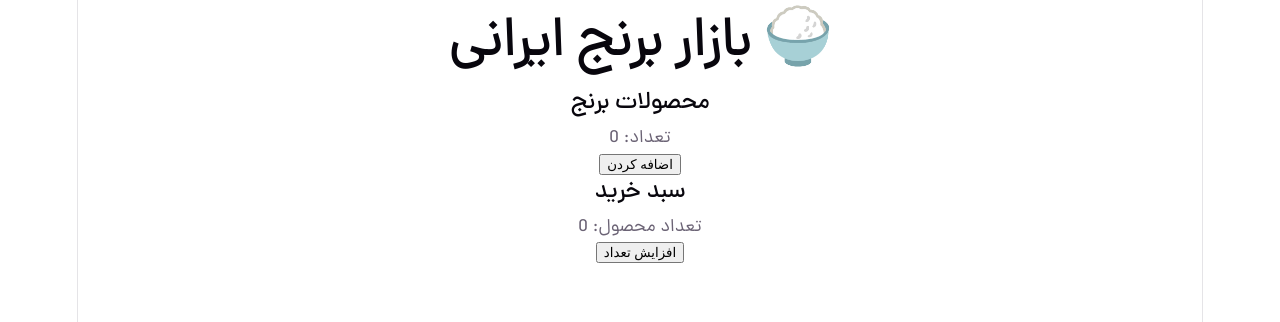
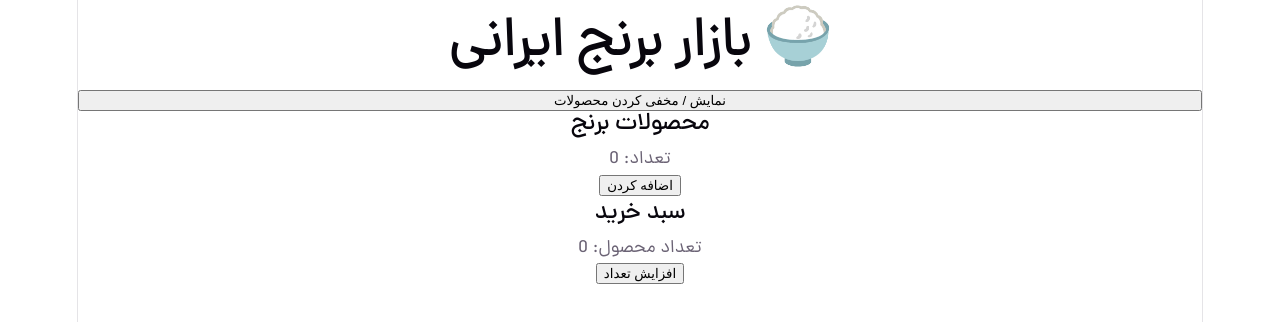
Before and after one commit to kalagermousavi/rice-market, a React (Vite) app: page / in a window 1280 px wide. Shown: the top 322 px of the page. Built offline with nearby package versions, Linux system fonts and the light colour scheme.

Commit message:
feat: practice component mount and unmount

```diff
--- a/src/App.jsx
+++ b/src/App.jsx
@@ -1,12 +1,18 @@
+import { useState } from "react";
 import Cart from "./components/Cart";
 import Header from "./components/Header";
 import ProductList from "./components/ProductList";
 
 function App() {
+  const [showProducts, setShowProducts] = useState(true);
+
   return (
     <>
       <Header />
-      <ProductList />
+      <button onClick={() => setShowProducts(!showProducts)}>
+        نمایش / مخفی کردن محصولات
+      </button>
+      {showProducts && <ProductList />}
       <Cart />
     </>
   );
--- a/src/components/ProductList.jsx
+++ b/src/components/ProductList.jsx
@@ -2,9 +2,15 @@ import { useEffect, useState } from "react";
 
 function ProductList() {
   const [count, setCount] = useState(0);
+
   useEffect(() => {
     console.log("ProductList mounted");
+
+    return () => {
+      console.log("ProductList unmounted");
+    };
   }, []);
+
   return (
     <section>
       <h2>محصولات برنج</h2>
```
